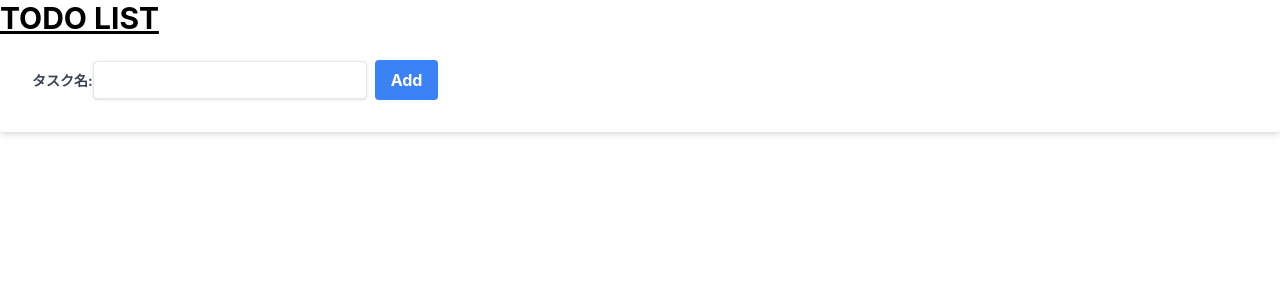
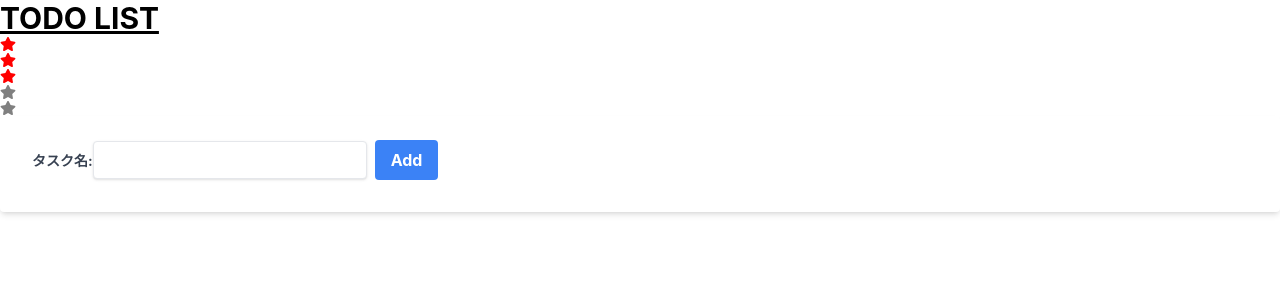
Before and after one commit to YSKh616/react-pra, a React (Create React App) app: page / in a window 1280 px wide. Shown: the top 300 px of the page. Built offline with nearby package versions, Linux system fonts and the light colour scheme.

Commit message:
Reactハンズオンラーニング 6.1

```diff
--- a/package.json
+++ b/package.json
@@ -8,6 +8,7 @@
     "@testing-library/user-event": "^13.5.0",
     "react": "^18.1.0",
     "react-dom": "^18.1.0",
+    "react-icons": "^4.3.1",
     "react-scripts": "5.0.1",
     "web-vitals": "^2.1.4"
   },
--- a/src/App.tsx
+++ b/src/App.tsx
@@ -1,6 +1,7 @@
 import { useState } from "react";
 import AddTask from "./components/AddTask";
 import TodoList from "./components/TodoList";
+import Star from "./components/Star";
 
 type Task = {
   name: string;
@@ -16,6 +17,7 @@ const App = () => {
   return (
     <>
       <h1 className="text-3xl font-bold underline">TODO LIST</h1>
+      <Star></Star>
       <AddTask tasks={tasks} updateTasks={updateTasks}></AddTask>
       <TodoList tasks={tasks} updateTasks={updateTasks}></TodoList>
     </>
--- /dev/null
+++ b/src/components/Star.tsx
@@ -0,0 +1,15 @@
+import { FaStar } from "react-icons/fa";
+
+const Star = () => {
+  return (
+    <>
+      <FaStar color="red"></FaStar>
+      <FaStar color="red"></FaStar>
+      <FaStar color="red"></FaStar>
+      <FaStar color="gray"></FaStar>
+      <FaStar color="gray"></FaStar>
+    </>
+  );
+};
+
+export default Star;
```
Also changed, not shown: 1 other file (tests, documents, lock files or other folders).
